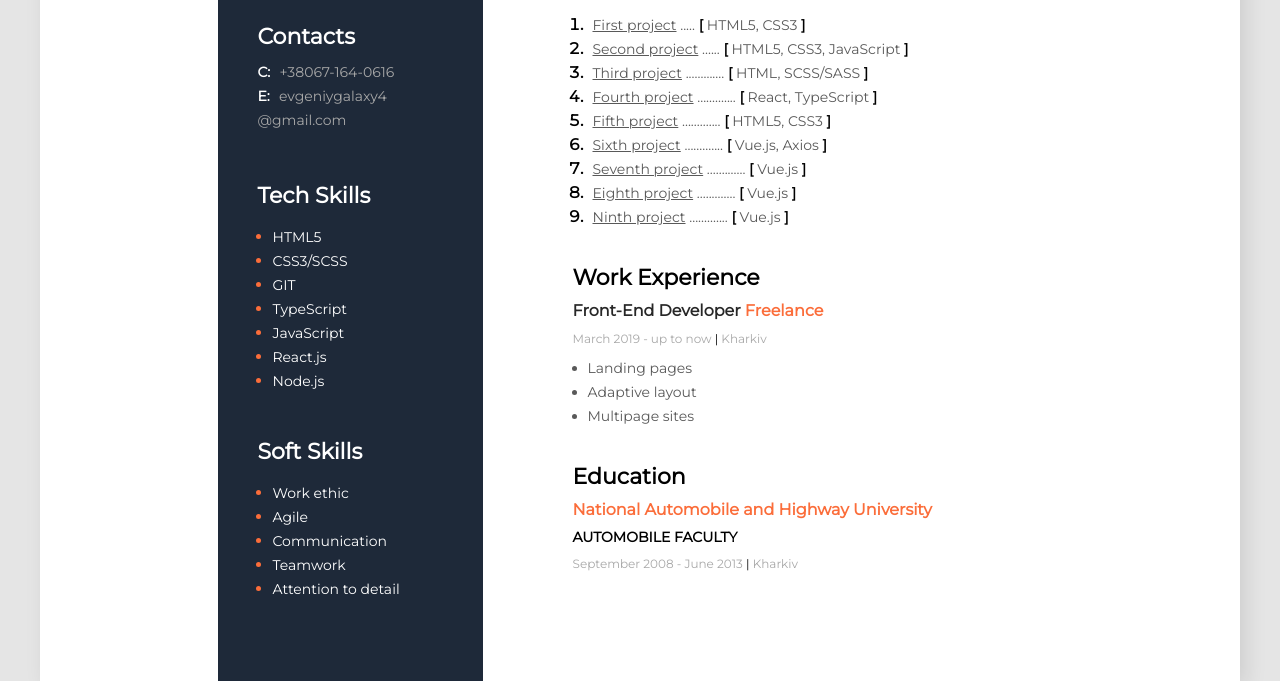
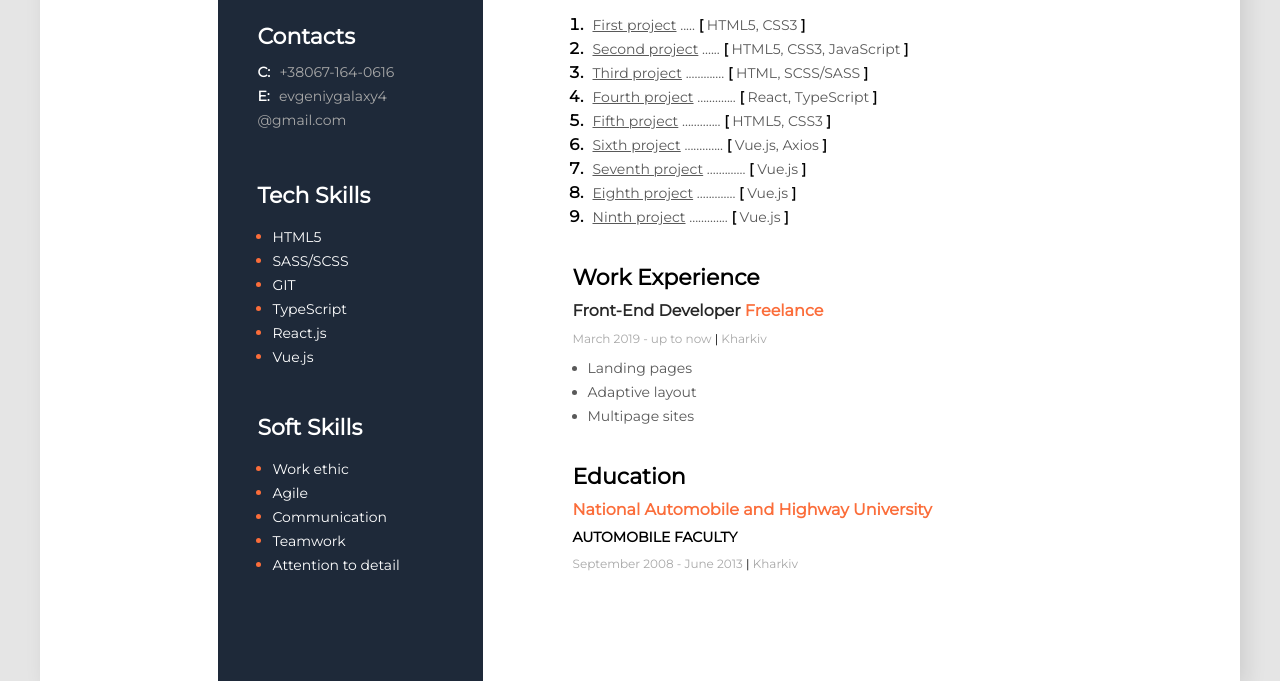
Before and after one commit to EvgeniyKarpuhin/resume, a plain HTML site: page index.html in a window 1280 px wide. Shown: the part 464-1145 px from the top of the page. Drawn offline with Linux system fonts and the light colour scheme.

Commit message:
Update index.html

```diff
--- a/index.html
+++ b/index.html
@@ -138,12 +138,11 @@
                 <h3 class="title">Tech Skills</h3>
                     <ul class="tech-skills-type">
                         <li class="tech-skills-title"><span class="tech-skills-title-text">HTML5</span></li>
-                        <li class="tech-skills-title"><span class="tech-skills-title-text">CSS3/SCSS</span></li>
+                        <li class="tech-skills-title"><span class="tech-skills-title-text">SASS/SCSS</span></li>
                         <li class="tech-skills-title"><span class="tech-skills-title-text">GIT</span></li>
                         <li class="tech-skills-title"><span class="tech-skills-title-text">TypeScript</span></li>
-                        <li class="tech-skills-title"><span class="tech-skills-title-text">JavaScript</span></li>
                         <li class="tech-skills-title"><span class="tech-skills-title-text">React.js</span></li>
-                        <li class="tech-skills-title"><span class="tech-skills-title-text">Node.js</span></li>
+                        <li class="tech-skills-title"><span class="tech-skills-title-text">Vue.js</span></li>
                     </ul>
             </div>
 
```
